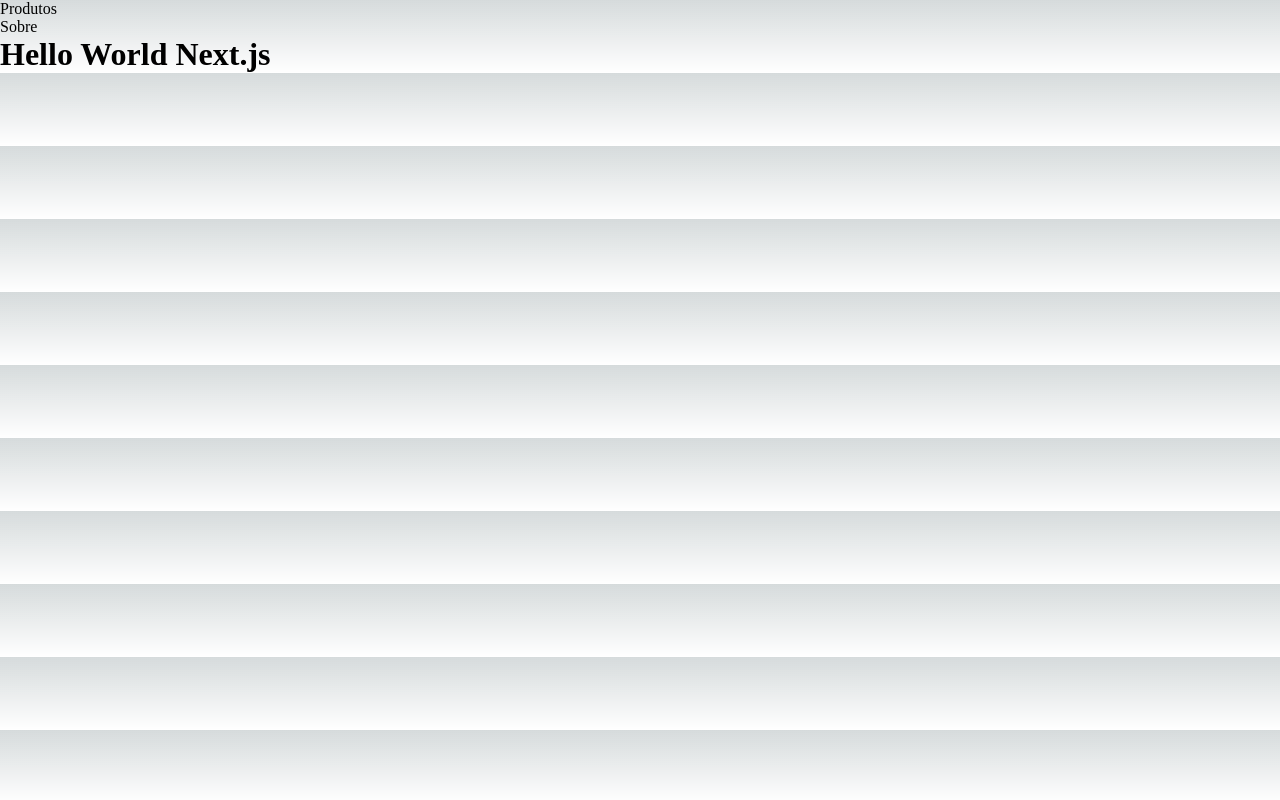
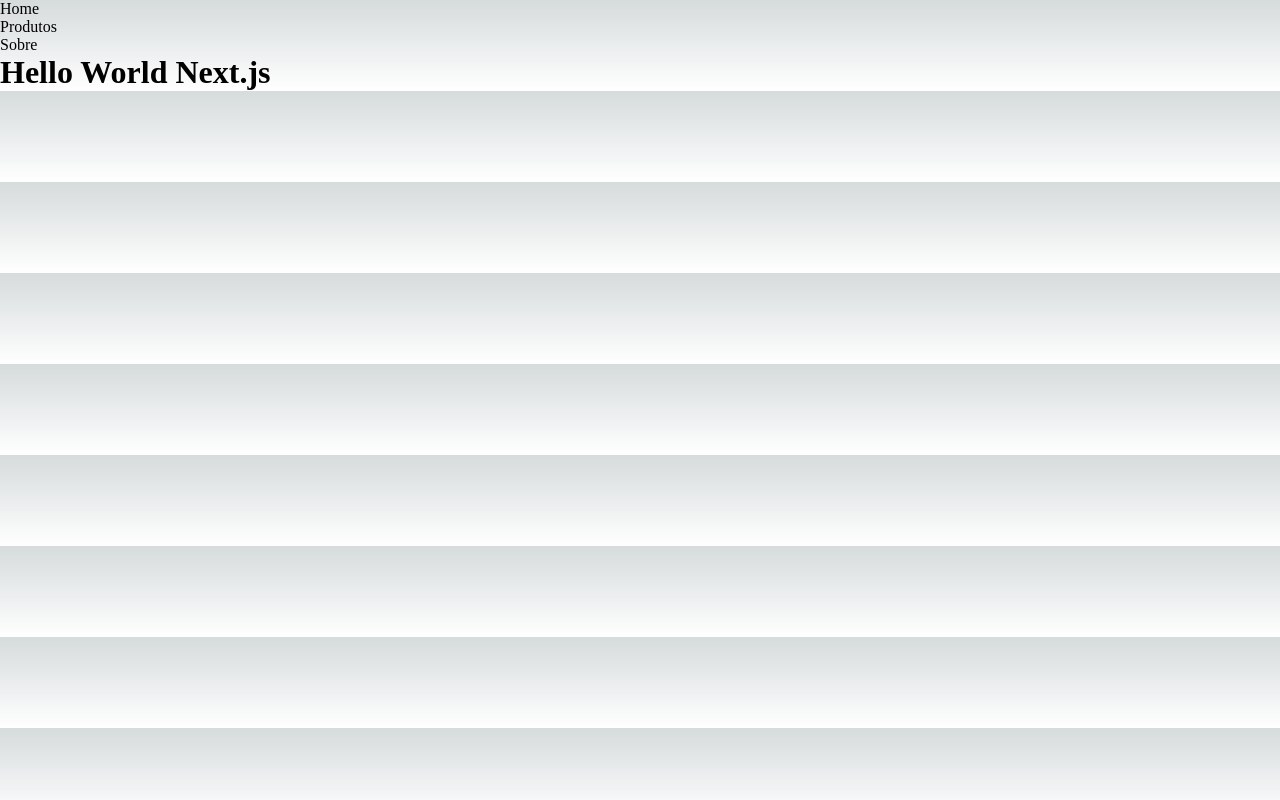
Before and after one commit to gglsilva/estudos-next-js, a Next.js app: page / in a window 1280 px wide. Built offline with nearby package versions, Linux system fonts and the light colour scheme.

Commit message:
add componentes

```diff
--- /dev/null
+++ b/components/Navbar.js
@@ -0,0 +1,25 @@
+import Link from 'next/link'
+
+export default function Navbar(){
+    return(
+        <>
+            <ul>
+                <li>
+                    <Link href="/">
+                        <p>Home</p>
+                    </Link>
+                </li>
+                <li>
+                    <Link href="/products">
+                        <p>Produtos</p>
+                    </Link>
+                </li>
+                <li>
+                    <Link href="/about">
+                        <p>Sobre</p>
+                    </Link>
+                </li>
+            </ul>
+        </>
+    )
+}
--- a/pages/about.js
+++ b/pages/about.js
@@ -1,7 +1,9 @@
 import Link from "next/link"
+import Navbar from "@/components/Navbar"
 export default function About(){
     return(
         <>
+            <Navbar />
             <h1>Página de About</h1>
             <Link href="/">
                 <p>Voltar para home</p>
--- a/pages/index.js
+++ b/pages/index.js
@@ -1,26 +1,13 @@
-import Head from 'next/head'
-import Image from 'next/image'
+import Navbar from '@/components/Navbar'
 import { Inter } from 'next/font/google'
-import styles from '@/styles/Home.module.css'
-import Link from 'next/link'
+
 
 const inter = Inter({ subsets: ['latin'] })
 
 export default function Home() {
   return (
     <>
-      <ul>
-        <li>
-          <Link href="/products">
-            <p>Produtos</p>
-          </Link>
-        </li>
-        <li>
-          <Link href="/about">
-            <p>Sobre</p>
-          </Link>
-        </li>
-      </ul>
+      <Navbar />
       <h1>Hello World Next.js</h1>
     </>
   )
--- a/pages/products/index.js
+++ b/pages/products/index.js
@@ -1,7 +1,9 @@
+import Navbar from "@/components/Navbar"
 import Link from "next/link"
 export default function Products(){
     return (
         <>
+            <Navbar />
             <h1>Página de Produtos</h1>
             <Link href="/">
                 <p>Voltar para home</p>
```
Also changed, not shown: pages/products/pants/bluepant.js (+9 -1 lines), pages/products/pants/redpant.js (+8 -1 lines).
